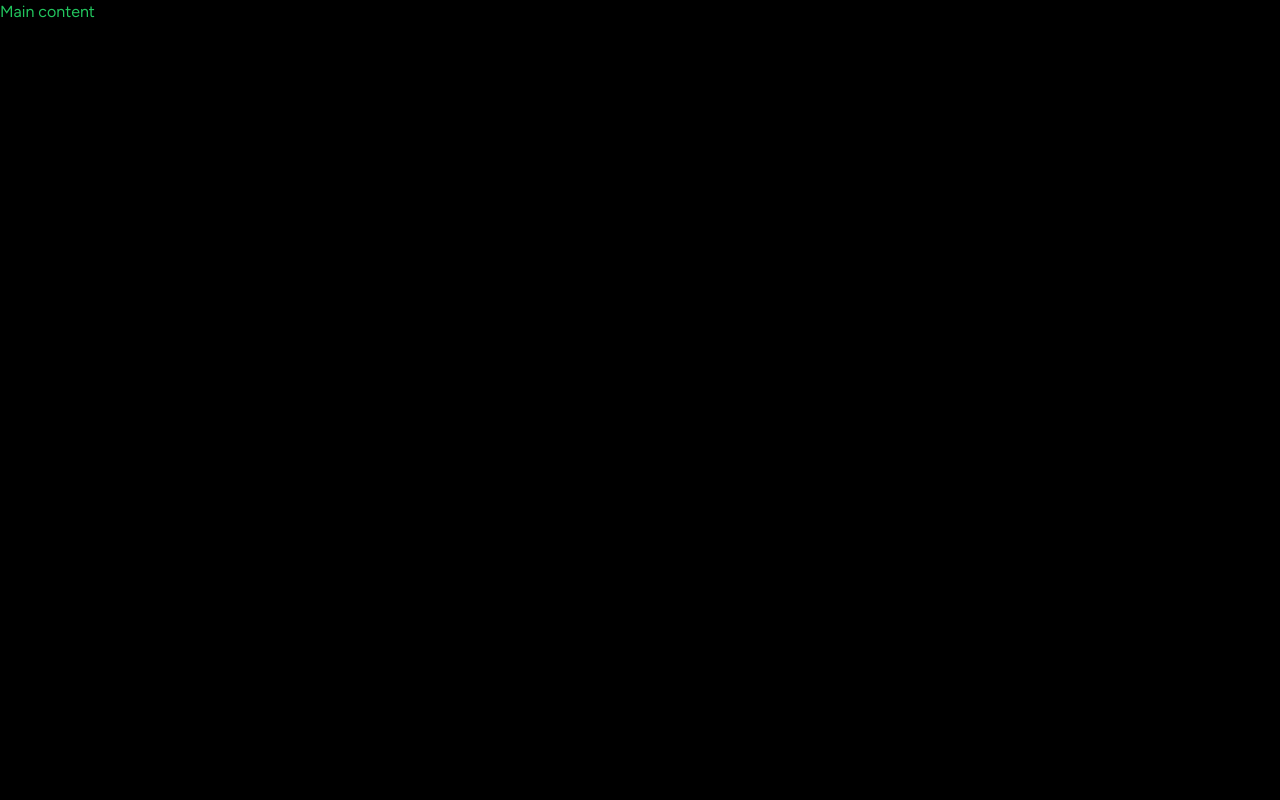
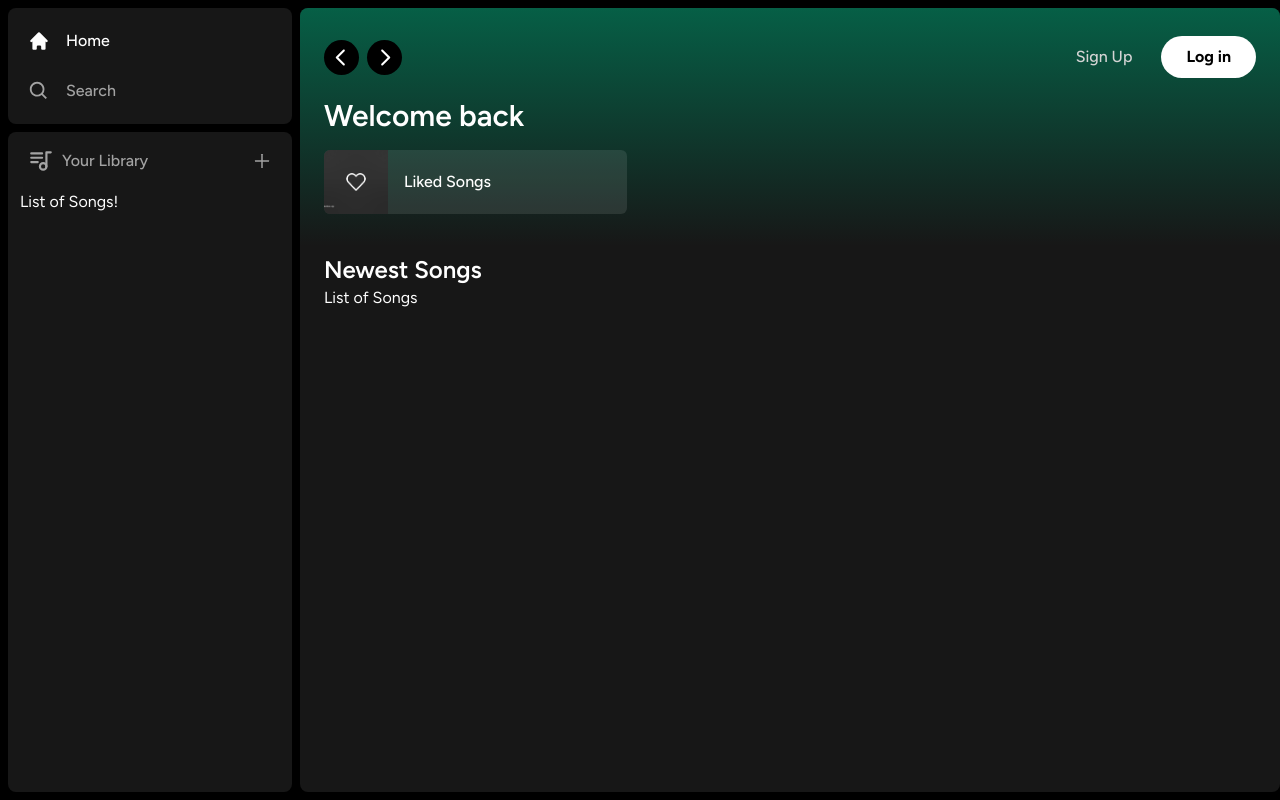
Before and after one commit to devharsh2k4/vegamuze, a Next.js app: page / in a window 1280 px wide. Built offline with nearby package versions, Linux system fonts and the light colour scheme.

Commit message:
created initial layout

```diff
--- a/app/(site)/page.tsx
+++ b/app/(site)/page.tsx
@@ -1,9 +1,41 @@
+import Header from "@/components/Header";
+import ListItem from "@/components/ListItem";
 
 export default function Home() {
   return (
 
-     <div className="text-green-500">
-      Main content
+     <div className="bg-neutral-900 rounded-lg h-full w-full overflow-hidden overflow-y-auto">
+      <Header>
+       <div
+       className="mb-2"
+       >
+        <h1
+        className="text-white text-3xl font-semibold"
+        >
+          Welcome back
+        </h1>
+        <div
+        className="grid grid-cols-1 sm:grid-cols-2 xl:grid-cols-3 2xl:grid-cols-4 gap-3 mt-4 "
+        >
+           <ListItem
+           image = "/images/liked.gif"
+           name = "Liked Songs"
+            href = "liked"
+           />
+        </div>
+
+       </div>
+      </Header>
+      <div className="mt-2 mb-7 px-6">
+        <div className="flex justify-between items-center">
+          <h1 className="text-white text-2xl font-semibold">
+            Newest Songs
+          </h1>
+        </div>
+        <div>
+          List of Songs
+        </div>
+      </div>
      </div>
   );
 }
--- a/app/layout.tsx
+++ b/app/layout.tsx
@@ -1,6 +1,7 @@
 import type { Metadata } from "next";
 import { Figtree } from "next/font/google";
 import "./globals.css";
+import Sidebar from "@/components/Sidebar";
 
 const font = Figtree({
 
@@ -24,7 +25,10 @@ export default function RootLayout({
       <body
         className={`${font.className} antialiased`}
       >
+        <Sidebar>
         {children}
+        </Sidebar>
+
       </body>
     </html>
   );
--- /dev/null
+++ b/components/Button.tsx
@@ -0,0 +1,28 @@
+import { forwardRef } from "react";
+import { twMerge } from "tailwind-merge";
+
+
+interface ButtonProps extends React.ButtonHTMLAttributes<HTMLButtonElement> {}
+
+const Button = forwardRef<HTMLButtonElement, ButtonProps>(({
+className,
+children,
+disabled,
+type="button",
+...props
+}, ref  )=>{
+return (
+    <button
+    type={type}
+    className={twMerge(`w-full rounded-full bg-green-500 border border-transparent px-3 py-3 disabled:cursor-not-allowed disabled:opacity-50 text-black font-bold hover:opacity-75 transition `, className)}
+    disabled={disabled}
+    ref={ref}
+    {...props}
+    >
+       {children}
+    </button>
+)
+})
+
+Button.displayName = "Button";
+export default Button;
--- /dev/null
+++ b/components/Header.tsx
@@ -0,0 +1,82 @@
+"use client"
+
+import { useRouter } from "next/navigation";
+import { twMerge } from "tailwind-merge";
+import { RxCaretLeft, RxCaretRight } from "react-icons/rx";
+import { HiHome } from "react-icons/hi";
+import { BiSearch } from "react-icons/bi";
+import Button from "./Button";
+
+interface HeaderProps {
+    children: React.ReactNode;
+    classname?: string;
+}
+
+const Header : React.FC<HeaderProps> = ({
+    children,
+    classname
+}) => {
+    const router = useRouter();
+    const handleLogout = () => {}
+    return (
+        <div  className={twMerge(`h-fit bg-gradient-to-b from-emerald-800 p-6`,classname)}>
+            <div className="w-full mb-4 flex items-center justify-between">
+                <div className="hidden md:flex items-center gap-x-2">
+                    <button
+                    onClick={()=>router.back()}
+                    className="rounded-full bg-black flex items-center justify-center hover:opacity-75 transition ">
+                     <RxCaretLeft className="text-white" size={35}  />
+                    </button>
+                    <button
+                    onClick={()=>router.forward()}
+                    className="rounded-full bg-black flex items-center justify-center hover:opacity-75 transition "
+                    >
+                     <RxCaretRight className="text-white" size={35}  />
+                    </button>
+
+                </div>
+                <div className="flex md:hidden gap-x-2 items-center ">
+                 <button
+                 className="
+                  rounded-full p-2  bg-white flex items-center justify-center hover:opacity-75 transition
+                 "
+                 >
+                    <HiHome className="text-black" size={20} />
+                 </button>
+                 <button
+                 className="
+                  rounded-full p-2  bg-white flex items-center justify-center hover:opacity-75 transition
+                 "
+                 >
+                    <BiSearch className="text-black" size={20} />
+                 </button>
+                </div>
+
+                <div className="flex justify-between items-center gap-x-4">
+                <>
+                <div>
+                    <Button
+                    onClick={()=>{}}
+                    className="bg-transparent text-neutral-300 font-medium "
+                    >
+                        Sign Up
+                    </Button>
+                </div>
+                <div>
+                    <Button
+                    onClick={()=>{}}
+                    className="bg-white px-6 py-2  "
+                    >
+                        Log in
+                    </Button>
+                </div>
+                </>
+                </div>
+
+            </div>
+            {children}
+        </div>
+     );
+}
+
+export default Header;
--- /dev/null
+++ b/components/Library.tsx
@@ -0,0 +1,27 @@
+"use client";
+import { TbPlaylist } from "react-icons/tb";
+import { AiOutlinePlus } from "react-icons/ai";
+
+const Library = () => {
+  const onClick = () => {};
+  return (
+    <div className=" flex flex-col">
+      <div className="flex items-center justify-between px-5 pt-4">
+        <div className="inline-flex items-center gap-x-2">
+            <TbPlaylist className="text-neutral-400" size={26} />
+            <p className="text-neutral-400 font-medium text-md ">Your Library</p>
+        </div>
+        <AiOutlinePlus
+        onClick={onClick}
+        size={20}
+        className="text-neutral-400 cursor-pointer hover:text-white transition "
+        />
+      </div>
+      <div className="flex flex-col gap-y-2 mt-4 px-3">
+          List of Songs!
+      </div>
+    </div>
+  );
+};
+
+export default Library;
--- /dev/null
+++ b/components/ListItem.tsx
@@ -0,0 +1,54 @@
+"use client"
+
+import Image from "next/image";
+import { useRouter } from "next/navigation";
+import { FaPlay } from "react-icons/fa";
+
+interface ListItemProps {
+image: string;
+name: string;
+href: string;
+}
+
+const ListItem: React.FC<ListItemProps> = ({
+image,
+name,
+href
+}) => {
+    const router = useRouter();
+
+    const onClick = () =>{
+        router.push(href);
+    }
+    return (
+        <button
+        onClick={onClick}
+        className="relative group flex items-center rounded-md overflow-hidden gap-x-4 bg-neutral-100/10 hover:bg-neutral-100/20 transition pr-4 "
+        >
+         <div
+         className="relative min-h-[64px] min-w-[64px]"
+         >
+           <Image
+             className="object-cover"
+             fill
+                src={image}
+                alt="Image"
+           />
+         </div>
+         <p
+         className="font-medium truncate py-5"
+         >
+            {name}
+         </p>
+         <div
+         className="absolute transition opacity-0 rounded-full flex items-center justify-center bg-green-500 p-4 drop-shadow-md right-5 group-hover:opacity-100 hover:scale-110"
+         >
+                <FaPlay
+                className="text-black"
+                />
+         </div>
+        </button>
+    );
+}
+
+export default ListItem;
--- a/components/Sidebar.tsx
+++ b/components/Sidebar.tsx
@@ -5,6 +5,8 @@ import { useMemo } from "react";
 import {HiHome} from "react-icons/hi";
 import {BiSearch} from "react-icons/bi";
 import Box from "./Box";
+import SidebarItem from "./SidebarItem";
+import Library from "./Library";
 
 interface SidebarProps {
     children: React.ReactNode;
@@ -30,10 +32,25 @@ const Sidebar: React.FC<SidebarProps> = ({
         }
     ],[])
     return (
+        <div className="flex h-full">
         <div className="hidden md:flex flex-col gap-y-2 bg-black h-full w-[300px] p-2 ">
             <Box>
-                Sidebar Navigation
+             <div className="flex flex-col gap-y-4 px-5 py-4 ">
+              {routes.map((item)=>(
+                <SidebarItem
+                key={item.label}
+                {...item}
+                />
+              ))}
+             </div>
             </Box>
+            <Box className="overflow-y-auto h-full">
+                <Library/>
+            </Box>
+            </div>
+            <main className="h-full flex-1 overflow-y-auto py-2">
+                {children}
+            </main>
         </div>
      );
 }
--- /dev/null
+++ b/components/SidebarItem.tsx
@@ -0,0 +1,31 @@
+import Link from "next/link";
+import { IconType } from "react-icons";
+import { twMerge } from "tailwind-merge";
+
+interface SidebarItemProps {
+icon : IconType;
+label : string;
+active : boolean;
+href : string;
+
+}
+
+const SidebarItem : React.FC<SidebarItemProps> = (
+    {
+        icon : Icon,
+        label,
+        active,
+        href
+    }
+)=> {
+    return (
+        <Link href={href}
+        className={twMerge(`flex flex-row h-auto items-center w-full gap-x-4 text-md font-medium cursor-pointer hover:text-white transition text-neutral-400 py-1`, active && "text-white")}
+        >
+          <Icon size={26} />
+          <p className="truncate w-full">{label}</p>
+        </Link>
+    )
+}
+
+export default SidebarItem;
```
Also changed, not shown: public/images/liked.gif (added).
